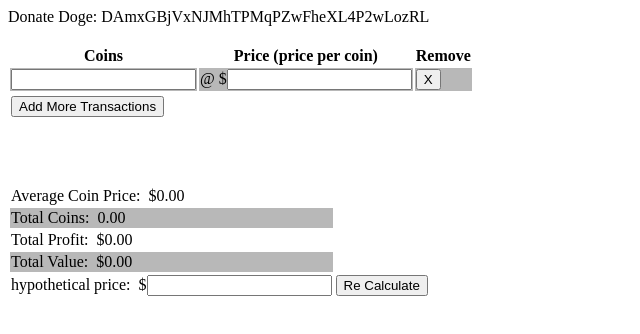
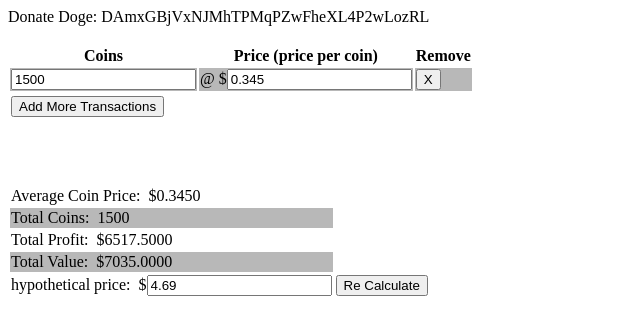
Before and after one commit to dirwin517/dogecalc, a plain HTML site: page index.html in a window 1280 px wide. Shown: the whole page, without its empty margins (0-640 px from the left). Drawn offline with Linux system fonts and the light colour scheme.

Commit message:
default to example

```diff
--- a/index.html
+++ b/index.html
@@ -62,9 +62,9 @@ Donate Doge: DAmxGBjVxNJMhTPMqPZwFheXL4P2wLozRL
         let hypo = document.getElementById('hypo').value
 
         document.getElementById('totalCoins').innerText = totalCoins;
-        document.getElementById('avgCoinPrice').innerText = (totalPrice/totalCoins);
-        document.getElementById('totalProfit').innerText = (totalCoins * hypo)- totalPrice;
-        document.getElementById('totalValue').innerText = totalCoins * hypo
+        document.getElementById('avgCoinPrice').innerText = (totalPrice/totalCoins).toFixed(4);
+        document.getElementById('totalProfit').innerText = ((totalCoins * hypo)- totalPrice).toFixed(4);
+        document.getElementById('totalValue').innerText = (totalCoins * hypo).toFixed(4)
 
     }
 
@@ -72,6 +72,11 @@ Donate Doge: DAmxGBjVxNJMhTPMqPZwFheXL4P2wLozRL
         let child = document.getElementById('tran' + number);
         child.parentNode.removeChild(child);
     }
+
+        setTimeout(() => {
+            reCalc();
+        }, 500);
+
 </script>
 
 <table id="table">
@@ -86,8 +91,8 @@ Donate Doge: DAmxGBjVxNJMhTPMqPZwFheXL4P2wLozRL
     </tr>
     <div id="cheat">
     <tr id="tran0">
-        <td><input id="coin0" type="number" onkeyup="reCalc()"></td>
-        <td>@&nbsp;$<input id="price0" type="number" onkeyup="reCalc()"></td>
+        <td><input id="coin0" type="number" onkeyup="reCalc()" value="1500"></td>
+        <td>@&nbsp;$<input id="price0" type="number" onkeyup="reCalc()" value="0.345"></td>
         <td><button onclick="removeTransaction('0')">X</button></td>
     </tr>
     </div>
@@ -114,7 +119,7 @@ Donate Doge: DAmxGBjVxNJMhTPMqPZwFheXL4P2wLozRL
     <td><label>Total Value:&nbsp;&nbsp;$</label><label id="totalValue">0.00</label></td>
 </tr>
 <tr>
-    <td><label>hypothetical price:&nbsp;&nbsp;$</label><input type="number" id="hypo" onkeyup="reCalc()"></td>
+    <td><label>hypothetical price:&nbsp;&nbsp;$</label><input type="number" id="hypo" onkeyup="reCalc()" value="4.69"></td>
     <td><button onclick="reCalc()">Re Calculate</button></td>
 </tr>
 
```
